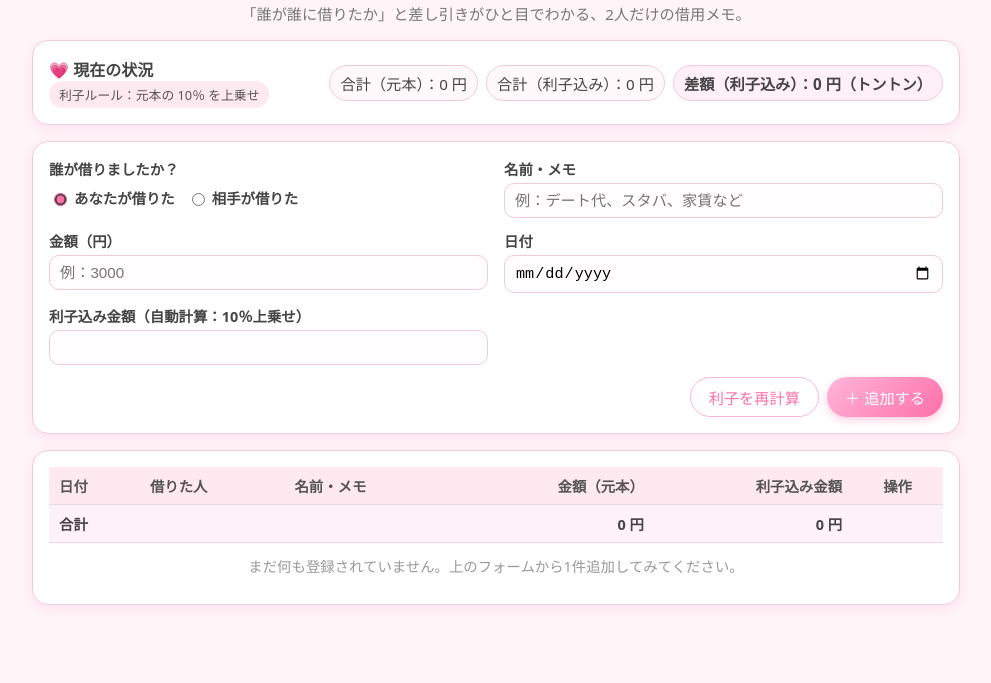
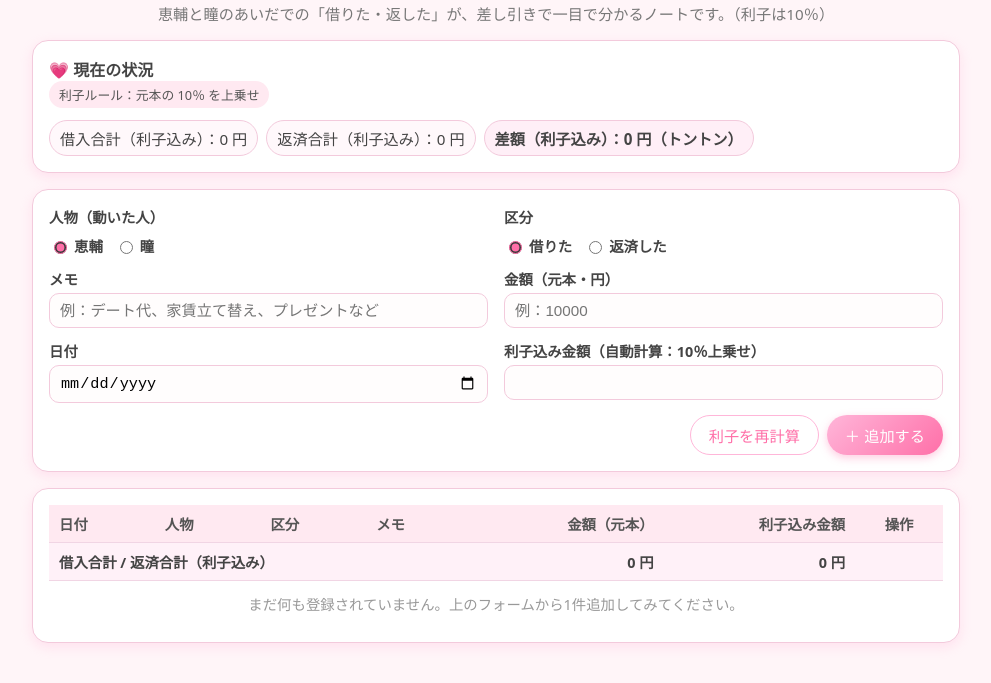
Before and after one commit to keisuke-0617/couple-loan-app, a plain HTML site: page borrow-app/index.html in a window 1280 px wide. Shown: the part 59-742 px from the top of the page, without its empty margins (144-1135 px from the left). Drawn offline with Linux system fonts and the light colour scheme.

Commit message:
Update index.html

```diff
--- a/borrow-app/index.html
+++ b/borrow-app/index.html
@@ -12,7 +12,7 @@
   <div class="app">
     <header>
       <h1>ふたりの借用ノート</h1>
-      <p>「誰が誰に借りたか」と差し引きがひと目でわかる、2人だけの借用メモ。</p>
+      <p>恵輔と瞳のあいだでの「借りた・返した」が、差し引きで一目で分かるノートです。（利子は10％）</p>
     </header>
 
     <!-- 合計カード -->
@@ -25,9 +25,11 @@
           <div class="chip">利子ルール：元本の 10％ を上乗せ</div>
         </div>
         <div class="summary-values">
-          <div class="summary-pill" id="summary-base">合計（元本）：0 円</div>
-          <div class="summary-pill" id="summary-interest">合計（利子込み）：0 円</div>
-          <div class="summary-pill summary-pill-contrast" id="summary-net">差額（利子込み）：0 円（トントン）</div>
+          <div class="summary-pill" id="summary-borrow">借入合計（利子込み）：0 円</div>
+          <div class="summary-pill" id="summary-repay">返済合計（利子込み）：0 円</div>
+          <div class="summary-pill summary-pill-contrast" id="summary-net">
+            差額（利子込み）：0 円（トントン）
+          </div>
         </div>
       </div>
     </section>
@@ -36,28 +38,44 @@
     <section class="card">
       <form id="record-form">
         <div class="form-grid">
+          <!-- 人物 -->
           <div class="form-group">
-            <label>誰が借りましたか？</label>
+            <label>人物（動いた人）</label>
             <div class="radio-row">
               <label class="radio-inline">
-                <input type="radio" name="borrower" value="me" checked>
-                あなたが借りた
+                <input type="radio" name="person" value="keisuke" checked>
+                恵輔
               </label>
               <label class="radio-inline">
-                <input type="radio" name="borrower" value="partner">
-                相手が借りた
+                <input type="radio" name="person" value="hitomi">
+                瞳
+              </label>
+            </div>
+          </div>
+
+          <!-- 区分（借りた or 返済した） -->
+          <div class="form-group">
+            <label>区分</label>
+            <div class="radio-row">
+              <label class="radio-inline">
+                <input type="radio" name="kind" value="borrow" checked>
+                借りた
+              </label>
+              <label class="radio-inline">
+                <input type="radio" name="kind" value="repay">
+                返済した
               </label>
             </div>
           </div>
 
           <div class="form-group">
-            <label for="name">名前・メモ</label>
-            <input type="text" id="name" placeholder="例：デート代、スタバ、家賃など">
+            <label for="name">メモ</label>
+            <input type="text" id="name" placeholder="例：デート代、家賃立て替え、プレゼントなど">
           </div>
 
           <div class="form-group">
-            <label for="amount">金額（円）</label>
-            <input type="number" id="amount" min="0" step="1" placeholder="例：3000">
+            <label for="amount">金額（元本・円）</label>
+            <input type="number" id="amount" min="0" step="1" placeholder="例：10000">
           </div>
 
           <div class="form-group">
@@ -87,8 +105,9 @@
           <thead>
             <tr>
               <th>日付</th>
-              <th>借りた人</th>
-              <th>名前・メモ</th>
+              <th>人物</th>
+              <th>区分</th>
+              <th>メモ</th>
               <th class="td-number">金額（元本）</th>
               <th class="td-number">利子込み金額</th>
               <th class="td-actions">操作</th>
@@ -99,7 +118,7 @@
           </tbody>
           <tfoot>
             <tr>
-              <td colspan="3">合計</td>
+              <td colspan="4">借入合計 / 返済合計（利子込み）</td>
               <td class="td-number" id="footer-base">0 円</td>
               <td class="td-number" id="footer-interest">0 円</td>
               <td></td>
```
